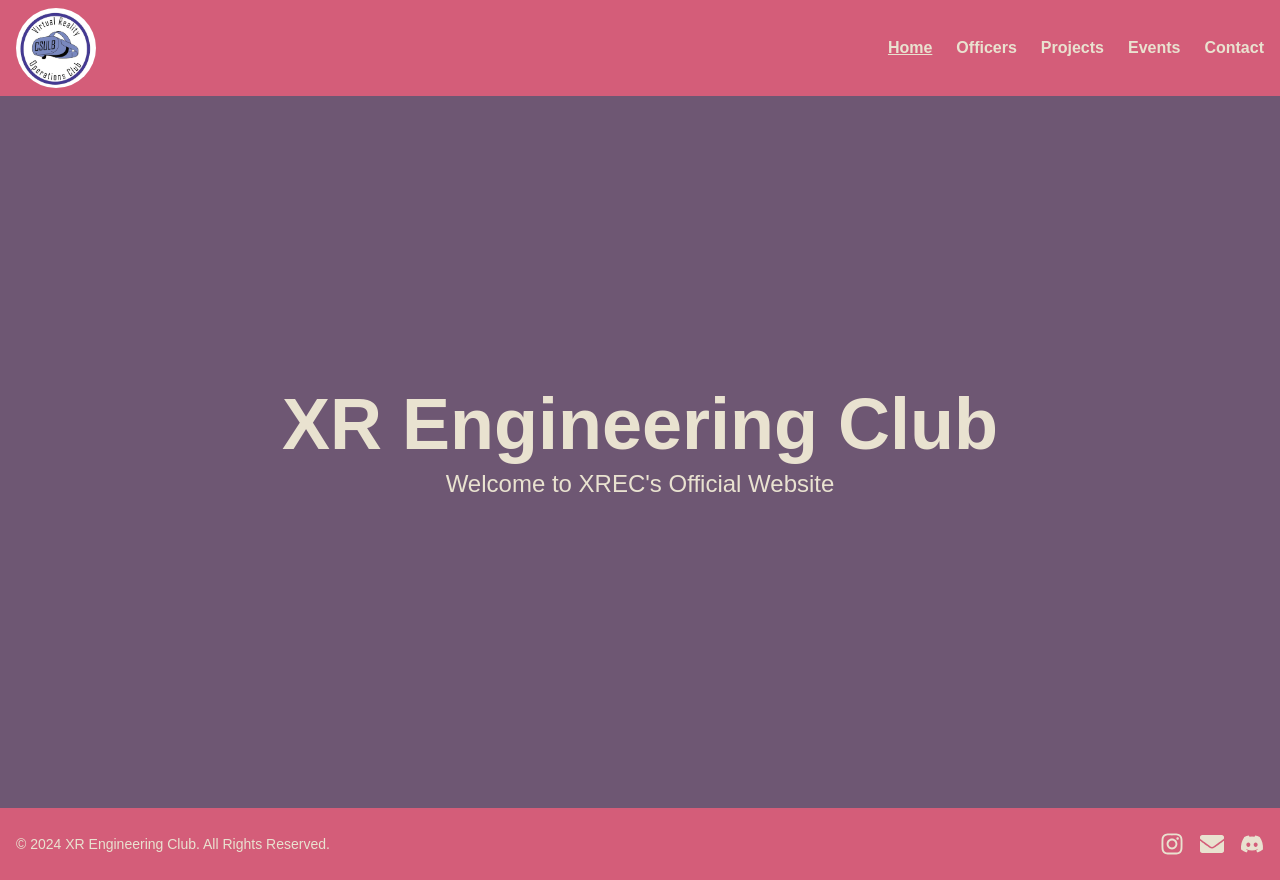
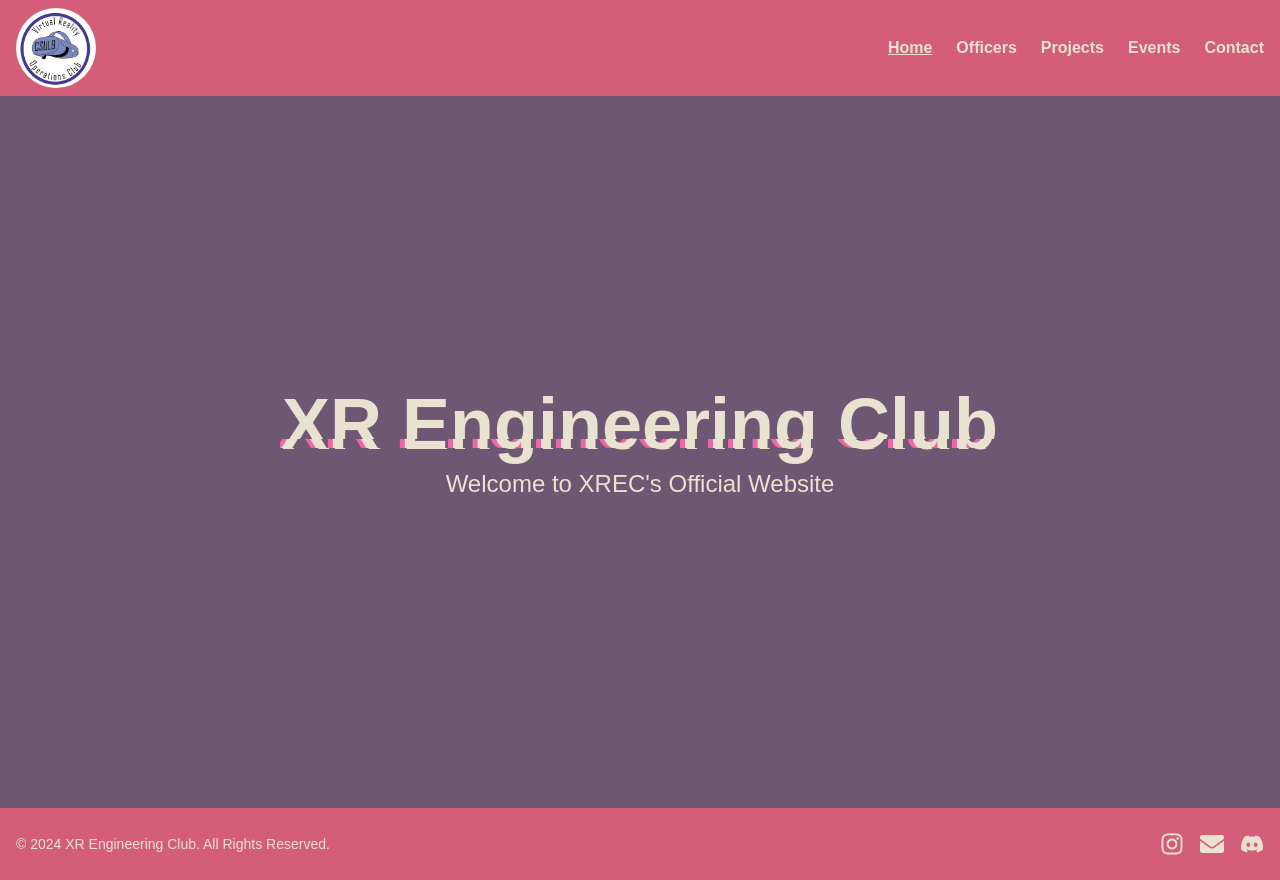
Before and after one commit to chuckmilton/xrec-website, a Next.js app: page / in a window 1280 px wide. Built offline with nearby package versions, Linux system fonts and the light colour scheme.

Commit message:
Set up contact functionality, add animations and styling

```diff
--- a/package.json
+++ b/package.json
@@ -13,7 +13,8 @@
     "nodemailer": "^6.9.15",
     "react": "^18",
     "react-dom": "^18",
-    "react-icons": "^5.3.0"
+    "react-icons": "^5.3.0",
+    "sass": "^1.79.2"
   },
   "devDependencies": {
     "eslint": "^8",
--- a/src/app/api/send-email.js
+++ b/src/app/api/send-email.js
@@ -1,5 +1,3 @@
-// pages/api/send-email.js
-
 import nodemailer from 'nodemailer';
 
 export default async function handler(req, res) {
@@ -19,7 +17,7 @@ export default async function handler(req, res) {
       // Send email
       await transporter.sendMail({
         from: email, // Sender's email
-        to: process.env.RECIPIENT, // Receiver's email
+        to: process.env.RECIPIENT, // Your email (receiver)
         subject: `Contact form submission from ${name}`,
         text: `You have a new message from ${name} (${email}): \n\n${message}`,
       });
@@ -27,6 +25,7 @@ export default async function handler(req, res) {
       // Send success response
       res.status(200).json({ message: 'Email sent successfully' });
     } catch (error) {
+      console.error('Error sending email:', error);
       // Send error response
       res.status(500).json({ error: 'Failed to send email' });
     }
--- a/src/app/contact/page.js
+++ b/src/app/contact/page.js
@@ -37,7 +37,7 @@ export default function Contact() {
   return (
     <div>
       <main className="p-8">
-        <h2 className="text-3xl font-semibold mb-6 text-beige">Contact Us</h2>
+        <h2 className="text-4xl font-semibold mb-6 text-beige">Contact Us</h2>
         <form onSubmit={handleSubmit} className="max-w-md text-gray-900 bg-beige p-6 rounded shadow">
           <div className="mb-4">
             <label className="block">Name:</label>
--- a/src/app/events/page.js
+++ b/src/app/events/page.js
@@ -16,7 +16,7 @@ export default function Events() {
   return (
     <div>
       <main className="p-8 text-gray-900">
-        <h2 className="text-3xl font-semibold mb-6 text-beige">Upcoming Events</h2>
+        <h2 className="text-4xl font-semibold mb-6 text-beige">Upcoming Events</h2>
         <div className="grid grid-cols-1 md:grid-cols-2 lg:grid-cols-3 gap-6">
           {events.map((event, index) => (
             <div
--- /dev/null
+++ b/src/app/glitchEffect.module.scss
@@ -0,0 +1,147 @@
+.container {
+  position: absolute;
+  transform: translate(-50%, -50%);
+  top: 40%;
+  left: 50%;
+}
+
+.glitch {
+  color: #E9E2D0;
+  position: relative;
+  animation: glitch 20s infinite; // The glitch effect will repeat every 20 seconds
+}
+
+.glitch::before,
+.glitch::after {
+  content: attr(data-text);
+  position: absolute;
+  left: 0;
+  top: 0;
+  width: 100%; /* Ensure it takes up the full width */
+  height: 100%; /* Ensure it takes up the full height */
+  font-size: inherit; /* Inherit font-size from the original element */
+  line-height: inherit; /* Inherit line-height to match */
+  background: #6E5773;
+  overflow: hidden;
+  white-space: nowrap; /* Prevent text wrapping */
+}
+
+.glitch::before {
+  content: attr(data-text);
+  position: absolute;
+  left: -2px;
+  text-shadow: -5px 0 #EE66A6;
+  background: #6E5773;
+  overflow: hidden;
+  top: 0;
+  animation: noise-1 2s linear infinite alternate-reverse, glitch 10s infinite;
+}
+
+.glitch::after {
+  content: attr(data-text);
+  position: absolute;
+  left: 2px;
+  text-shadow: -5px 0 #D91656;
+  background: #6E5773;
+  overflow: hidden;
+  top: 0;
+  animation: noise-2 2s linear infinite alternate-reverse, glitch 10s infinite;
+}
+
+@keyframes glitch {
+  0% {
+    transform: none;
+  }
+  2% {
+    transform: rotateX(10deg) skewX(90deg);
+  }
+  2.5% {
+    transform: rotateX(0deg) skewX(0deg);
+  }
+  100% {
+    transform: none;
+  }
+}
+
+
+@keyframes noise-1 {
+  $steps: 10;
+  @for $i from 1 through $steps {
+    #{percentage($i*(1/$steps))} {
+      $top: random(100);
+      $bottom: random(101 - $top);
+      clip-path: inset(#{$top}px 0 #{$bottom}px 0);
+    }
+  }
+}
+
+@keyframes noise-2 {
+  $steps: 25;
+  @for $i from 0 through $steps {
+    #{percentage($i*(1/$steps))} {
+      $top: random(100);
+      $bottom: random(101 - $top);
+      clip-path: inset(#{$top}px 0 #{$bottom}px 0);
+    }
+  }
+}
+
+.scanlines {
+  overflow: hidden;
+  mix-blend-mode: difference;
+}
+
+.scanlines::before {
+  content: "";
+  position: absolute;
+  width: 100%;
+  height: 100%;
+  top: 0;
+  left: 0;
+
+  background: repeating-linear-gradient(
+    to bottom,
+    transparent 0%,
+    rgba(255, 255, 255, 0.05) .5%,
+    transparent 1%
+  );
+
+  animation: fudge 7s ease-in-out alternate infinite;
+}
+
+
+@keyframes fudge {
+  from {
+    transform: translate(0px, 0px);
+  }
+  to {
+    transform: translate(0px, 2%);
+  }
+}
+
+.glow {
+  @extend .glitch;
+  text-shadow: 0 0 1000px rgb(223, 191, 191);
+  color: transparent;
+  position: absolute;
+  top: 0;
+}
+
+.subtitle {
+  color: rgba(165, 141, 141, .4);
+  text-transform: uppercase;
+  letter-spacing: 1em;
+  text-align: center;
+  position: absolute;
+  left: 17%;
+  animation: glitch-2 5s 10.02s infinite;
+}
+
+@keyframes glitch-2 {
+  1%{
+    transform: rotateX(10deg) skewX(70deg);
+  }
+  2%{
+    transform: rotateX(0deg) skewX(0deg);
+  }
+}
--- a/src/app/layout.js
+++ b/src/app/layout.js
@@ -1,6 +1,7 @@
 import './globals.css';
 import Navbar from './components/Navbar';
 import Footer from './components/Footer';
+
 
 export const metadata = {
   title: 'XR Engineering Club',
--- a/src/app/officers/page.js
+++ b/src/app/officers/page.js
@@ -1,5 +1,6 @@
-// app/officers/page.js
-import { FaEnvelope, FaLinkedin } from 'react-icons/fa'
+"use client";
+import { useEffect, useState } from 'react';
+import { FaEnvelope, FaLinkedin } from 'react-icons/fa';
 
 const officers = [
   {
@@ -18,7 +19,7 @@ const officers = [
   },
   {
     name: 'Russell Harral',
-    role: 'Hole in the Wall Lead',
+    role: 'Hole in The Wall Lead',
     email: 'russellharral4@gmail.com',
     image: '/images/russell.jpg',
     linkedin: 'https://www.linkedin.com/in/russell-harral-75a30720b/'
@@ -38,20 +39,33 @@ const officers = [
     linkedin: 'https://www.linkedin.com/in/charles-milton-0b679427b/'
   },
   // Add more officers as needed
-]
+];
 
 export default function Officers() {
+  const [isVisible, setIsVisible] = useState(false);
+
+  // Trigger the animation on component mount
+  useEffect(() => {
+    setIsVisible(true);
+  }, []);
+
   return (
     <div>
       <main className="p-8">
-          <h2 className="text-3xl font-semibold mb-6 text-beige">Officers</h2>
+        <h2 className="text-4xl font-semibold mb-6 text-beige">Officers</h2>
         <div className="grid grid-cols-1 md:grid-cols-3 gap-6">
           {officers.map((officer, index) => (
-              <div key={index} className="bg-beige p-6 rounded shadow overflow-hidden transform transition-transform duration-200 hover:scale-105">
+            <div
+              key={index}
+              className={`bg-beige p-6 rounded shadow overflow-hidden transform transition-all duration-700 ease-out
+              ${isVisible ? 'opacity-100 translate-x-0' : 'opacity-0 translate-x-[-100%]'}`}
+              style={{ transitionDelay: `${index * 0.2}s` }} // Add a slight delay between each card animation
+            >
               <img
                 src={officer.image}
                 alt={officer.name}
                 className="w-full h-64 object-cover rounded"
+                loading="lazy"
               />
               <h3 className="text-xl mt-4 text-gray-900 font-semibold">
                 {officer.name}
@@ -82,5 +96,5 @@ export default function Officers() {
         </div>
       </main>
     </div>
-    )
+  );
 }
--- a/src/app/page.js
+++ b/src/app/page.js
@@ -1,9 +1,10 @@
 
+import styles from './glitchEffect.module.scss';
 export default function Home() {
   return (
     <div>
       <main className="flex flex-col items-center justify-center h-[85vh] text-center">
-        <h1 className="text-4xl sm:text-5xl md:text-6xl lg:text-7xl font-bold text-beige mt-4">
+        <h1 className={`${styles.glitch} text-4xl sm:text-5xl md:text-6xl lg:text-7xl font-bold text-beige mt-4`} data-text="XR Engineering Club">
           XR Engineering Club
         </h1>
         <p className="mt-2 text-lg sm:text-xl md:text-2xl text-beige">
```
Also changed, not shown: src/app/projects/page.js (+54 -13 lines), public/images/right-arrow.svg (added), src/app/globals.css (line endings or trailing spaces), 1 other file (tests, documents, lock files or other folders). Lines whose indentation alone changed are shown as unchanged.
